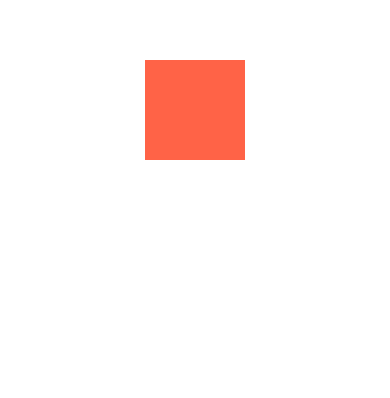
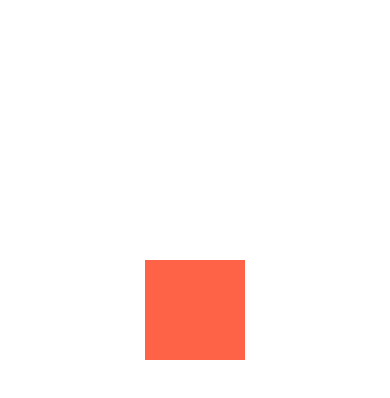
Before and after one commit to proxima2182/practice-react-native, a React Native app: screen / in a window 390 px wide. Shown: the part 312-710 px from the top of the page. Built offline with nearby package versions, Linux system fonts and the light colour scheme.

Commit message:
Do(Practice) : animated

```diff
--- a/App.js
+++ b/App.js
@@ -1,37 +1,66 @@
 import styled from "styled-components/native";
-import {useEffect, useState} from "react";
+import {Animated, Easing, TouchableOpacity} from "react-native";
+import {useRef, useState} from "react";
 
 const Container = styled.View`
     flex: 1;
     justify-content: center;
     align-items: center;
 `;
-const Box = styled.TouchableOpacity`
+// styled 를 이용해서 Animated Component 만드는 방법
+// styled(Animated.createAnimatedComponent(TouchableOpacity))
+const Box = styled.View`
     background-color: tomato;
     width: 100px;
     height: 100px;
 `;
 export default function App() {
-    const [y, setY] = useState(0);
-    const [intervalId, setIntervalId] = useState(null);
+    // 1. Animated.Value 를 사용한다
+    // 2. 직접 Animated.Value 값을 설정하지 않는다
+    // * decay(), spring(),timing()
+    // 3. Animated.XXXX Component 를 사용한다
+    // * 만약 지원하는 Image, ScrollView, Text, View, FlatList, SectionList 에 없다면 createAnimatedComponent() 사용
+
+    // state 는 rerender 하기 때문에 animation 관련 상태값을 저장하기 위해서는 useRef 를 사용해야한다
+    // useRef 를 사용하면 초기화된다고 해서 reset 되지 않음
+    const Y_POSITION = useRef(new Animated.Value(200)).current;
+    const [up, setUp] = useState(false);
+    // 생성되어있는 Component 를 Animated 로 바꾸는 방법
+    const AnimatedBox = Animated.createAnimatedComponent(Box);
+
+    const toggleUp = () => {
+        setUp(prev => !prev)
+        Y_POSITION.addListener(({value}) => {
+            console.log(value)
+        })
+    }
     const moveUp = () => {
-        const id = setInterval(() => {
-            setY(prev=>prev+20);
-        }, 10);
-        setIntervalId(id);
+        Animated.timing(Y_POSITION, {
+            toValue: up ? 200 : -200,
+            duration: 500,
+            useNativeDriver: true,
+            // easing: Easing.elastic(5)
+            easing: Easing.cubic
+        }).start(toggleUp);
+        // Animated.spring(Y, {
+        //     toValue: -200,
+        //     bounciness: 10,
+        //     useNativeDriver: true
+        // }).start();
     }
-    useEffect(() => {
-        if(y === 200) {
-            clearInterval(intervalId);
-        }
-    }, [y, intervalId]);
+    // 왜 addListener 없으면 작동이 정상으로안되지..?
+    Y_POSITION.addListener(({value}) => {
+        console.log(value)
+    })
     return (
         <Container>
-            <Box onPress={moveUp} style={{
-                transform: [{
-                    translateY: y,
-                }]
-            }}/>
+            <TouchableOpacity onPress={moveUp}>
+                <AnimatedBox style={{
+                    transform: [{
+                        translateY: Y_POSITION,
+                    }]
+                }}/>
+            </TouchableOpacity>
         </Container>
     );
 }
```
